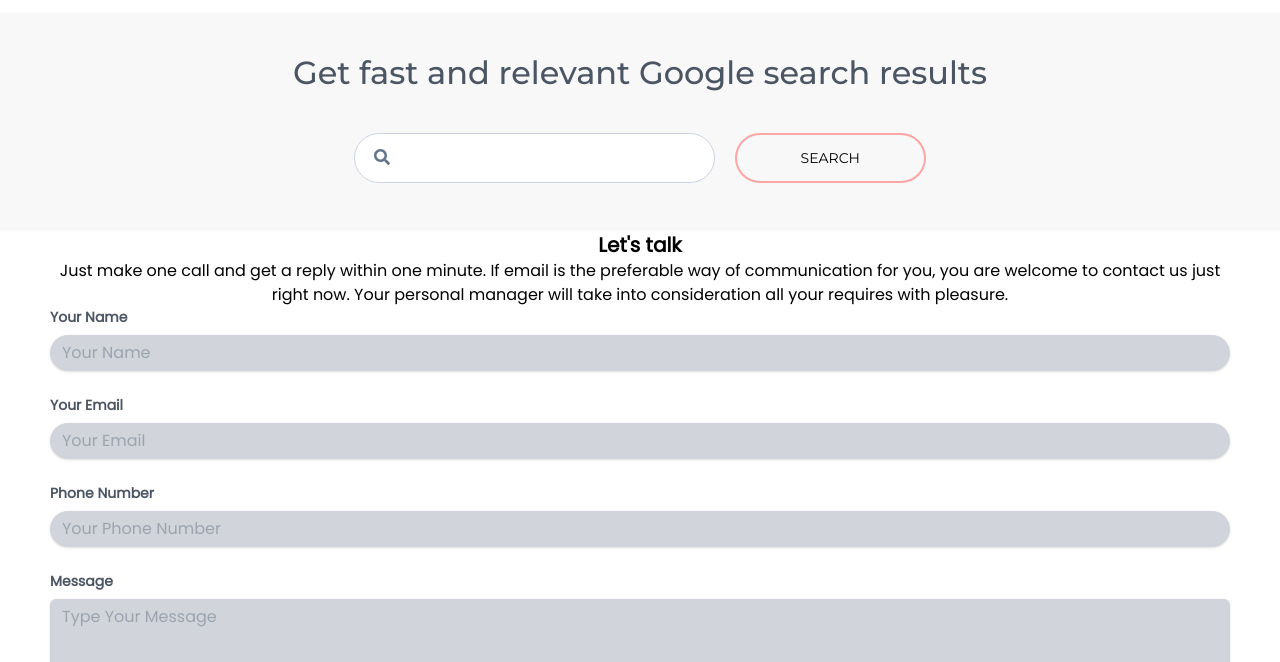
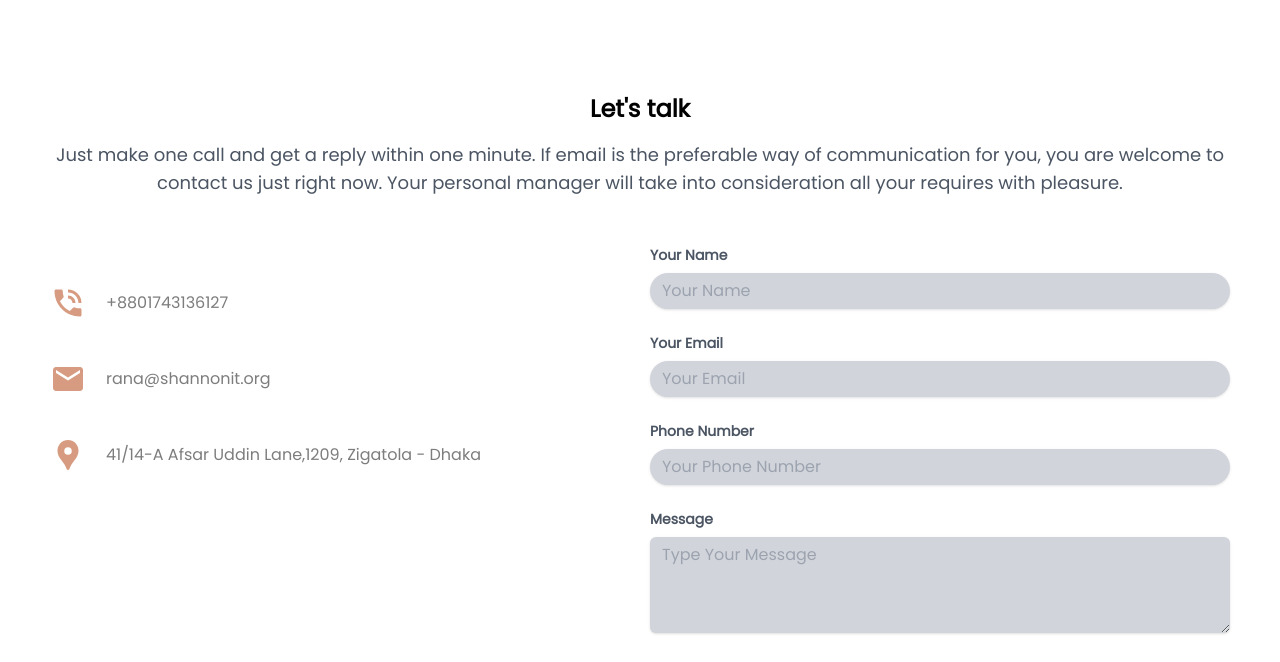
Before and after one commit to back4page/shannon, a Next.js app: page / in a window 1280 px wide. Shown: the part 7558-8220 px from the top of the page. Built offline with nearby package versions, Linux system fonts and the light colour scheme; a web font is replaced by a local one.

Commit message:
contact section added

```diff
--- /dev/null
+++ b/components/common/Address.js
@@ -0,0 +1,42 @@
+import { MdPhoneInTalk, MdEmail, MdLocationPin } from 'react-icons/md';
+
+const Address = () => {
+  const contactData = [
+    {
+      contact: '+8801743136127',
+      link: 'https://api.whatsapp.com/send?phone=+8801743136127',
+      icon: <MdPhoneInTalk />,
+    },
+    {
+      contact: 'rana@shannonit.org',
+      link: 'mailto:rana@shannonit.org',
+      icon: <MdEmail />,
+    },
+    {
+      contact: '41/14-A Afsar Uddin Lane,1209, Zigatola - Dhaka',
+      icon: <MdLocationPin />,
+    },
+  ];
+  return (
+    <div>
+      <div className="flex flex-col gap-7 lg:gap-10 mt-7 lg:mt-10 text-custom-gray3">
+        {contactData.map((data, i) => (
+          <div key={i}>
+            <div className="flex items-center gap-5">
+              <span className="text-4xl text-custom-orange">{data.icon}</span>
+              {data.link ? (
+                <a href={data.link} target="_blank" rel="noreferrer">
+                  {data.contact}
+                </a>
+              ) : (
+                <p>{data.contact}</p>
+              )}
+            </div>
+          </div>
+        ))}
+      </div>
+    </div>
+  );
+};
+
+export default Address;
--- a/components/common/ContactForm.js
+++ b/components/common/ContactForm.js
@@ -1,6 +1,7 @@
 import * as Yup from 'yup';
 import { useFormik } from 'formik';
 import InputFiled from './ContactFormFields';
+import axios from 'axios';
 
 const ContactForm = () => {
   const formik = useFormik({
@@ -22,21 +23,14 @@
     }),
     onSubmit: values => {
       alert(JSON.stringify(values, null, 2));
+      // come back and handle data 🚩🚩🚩🚩🚩🚩
+      // must be clear data after successfully submited data
     },
   });
   // border-2 border-red-600
 
   return (
-    <div className="container">
-      <div className="text-center">
-        <h1 className="text-xl font-bold">Let&apos;s talk</h1>
-        <p>
-          Just make one call and get a reply within one minute. If email is the
-          preferable way of communication for you, you are welcome to contact us
-          just right now. Your personal manager will take into consideration all
-          your requires with pleasure.
-        </p>
-      </div>
+    <div>
       <form onSubmit={formik.handleSubmit}>
         <InputFiled
           label="Your Name"
--- /dev/null
+++ b/components/common/ContactUs.js
@@ -0,0 +1,18 @@
+const ContactUs = props => {
+  return (
+    <div className="container py-20">
+      <div className="text-center mb-12">
+        <h1 className="text-2xl font-bold mb-4">Let&apos;s talk</h1>
+        <p className="text-gray-600 text-lg">
+          Just make one call and get a reply within one minute. If email is the
+          preferable way of communication for you, you are welcome to contact us
+          just right now. Your personal manager will take into consideration all
+          your requires with pleasure.
+        </p>
+      </div>
+      <div className="grid gap-5 grid-cols-2">{props.children}</div>
+    </div>
+  );
+};
+
+export default ContactUs;
--- a/package.json
+++ b/package.json
@@ -9,6 +9,7 @@
     "lint": "next lint"
   },
   "dependencies": {
+    "axios": "^1.6.7",
     "formik": "^2.2.9",
     "framer-motion": "^7.5.2",
     "next": "12.3.1",
--- a/pages/index.js
+++ b/pages/index.js
@@ -10,6 +10,8 @@
 import CustomSlider from '../components/CustomSlider';
 import SliderSwiper from '../components/SliderSwiper';
 import ContactForm from '../components/common/ContactForm';
+import ContactUs from '../components/common/ContactUs';
+import Address from '../components/common/Address';
 // import Image from "next/image";
 
 function Home() {
@@ -23,8 +25,12 @@
       <Counts />
       <Comments />
       <ContactInfo />
+
+      <ContactUs>
+        <Address />
+        <ContactForm />
+      </ContactUs>
       <Search />
-      <ContactForm />
       {/* <div className="bg-red-300 container p-20">
 
         <div className="relative w-full h-[600px] clip">
```
Also changed, not shown: 1 other file (tests, documents, lock files or other folders).
